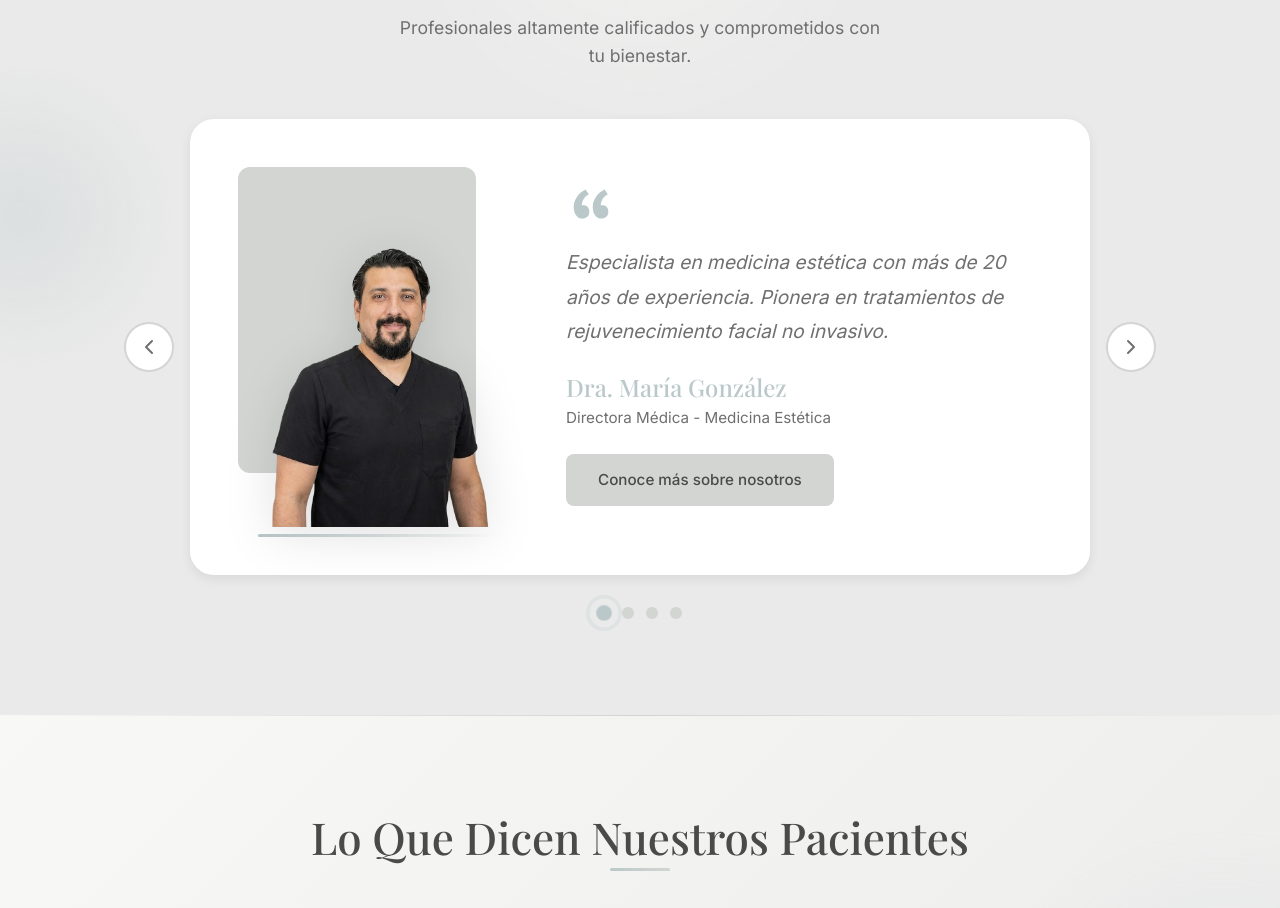
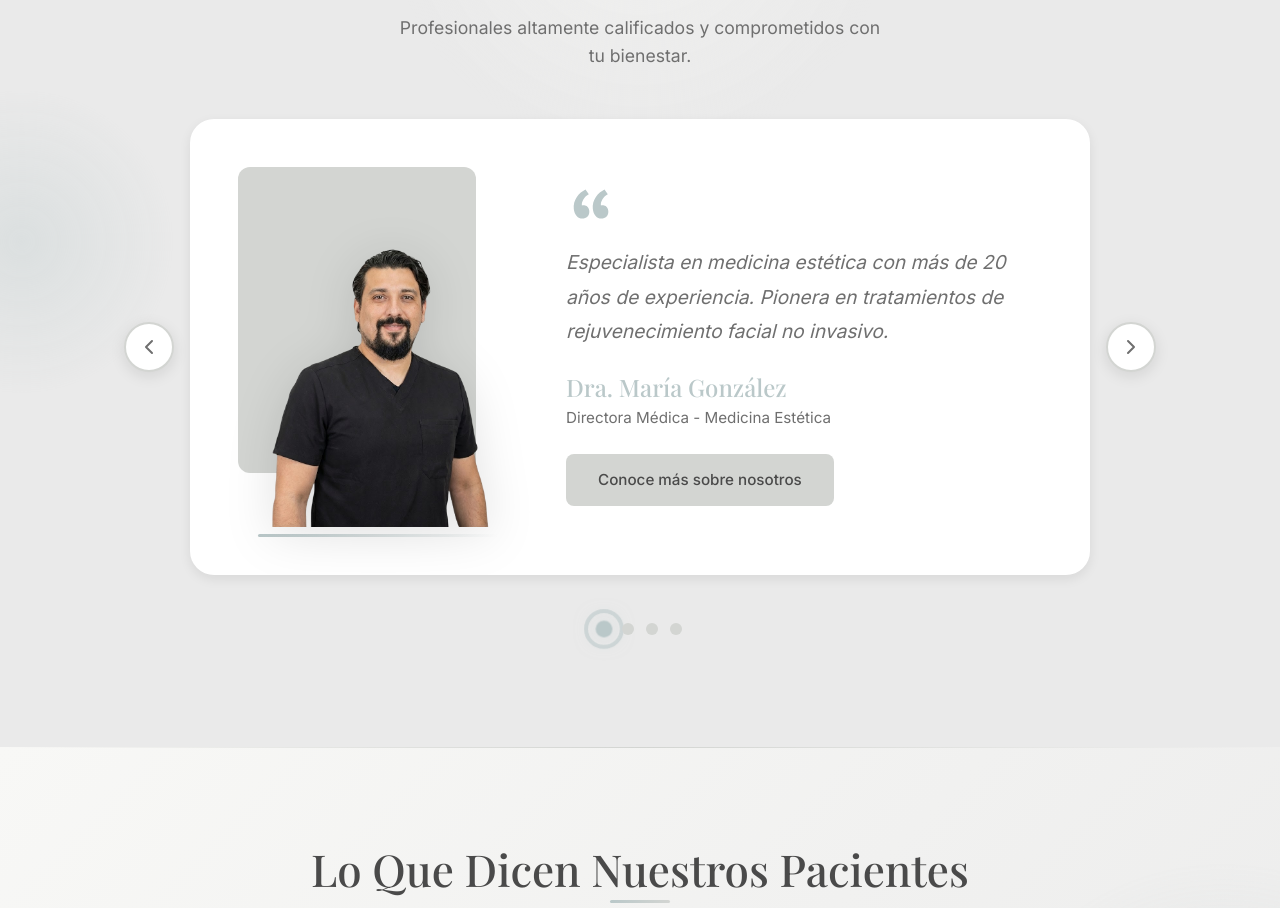
Before and after one commit to ElWenel/spadmed, a Next.js app: page / in a window 1280 px wide. Shown: the part 3449-4357 px from the top of the page. Built offline with nearby package versions, Linux system fonts and the light colour scheme; a web font is replaced by a local one.

Commit message:
Mejorar animaciones del carrusel de doctores y experiencia móvil

```diff
--- a/src/components/About.module.css
+++ b/src/components/About.module.css
@@ -383,13 +383,21 @@
   display: flex;
   align-items: center;
   justify-content: center;
-  gap: 1rem;
+  gap: 0.5rem;
   position: relative;
+  padding: 0 0.5rem;
+}
+
+@media (min-width: 768px) {
+  .doctorCarousel {
+    gap: 1rem;
+    padding: 0;
+  }
 }
 
 .carouselBtn {
-  width: 50px;
-  height: 50px;
+  width: 44px;
+  height: 44px;
   border-radius: 50%;
   background-color: var(--color-white);
   border: 2px solid var(--color-accent-light);
@@ -397,10 +405,18 @@
   align-items: center;
   justify-content: center;
   cursor: pointer;
-  transition: all 0.3s ease;
+  transition: all 0.4s cubic-bezier(0.4, 0, 0.2, 1);
   flex-shrink: 0;
   position: relative;
   overflow: hidden;
+  box-shadow: 0 4px 15px rgba(0,0,0,0.1);
+}
+
+@media (min-width: 768px) {
+  .carouselBtn {
+    width: 50px;
+    height: 50px;
+  }
 }
 
 .carouselBtn::before {
@@ -451,11 +467,49 @@
   gap: 2rem;
   background-color: var(--color-white);
   border-radius: 24px;
-  padding: 2rem;
+  padding: 2rem 1.5rem;
   box-shadow: var(--shadow-md);
   max-width: 900px;
   width: 100%;
-  transition: all 0.3s ease;
+  transition: all 0.4s cubic-bezier(0.4, 0, 0.2, 1);
+  position: relative;
+  overflow: hidden;
+}
+
+/* Transición suave al cambiar de doctor */
+.doctorDisplay.transitioning {
+  opacity: 0.3;
+  transform: scale(0.98);
+}
+
+.doctorDisplay.slideRight:not(.transitioning) {
+  animation: slideInFromRight 0.5s cubic-bezier(0.4, 0, 0.2, 1) forwards;
+}
+
+.doctorDisplay.slideLeft:not(.transitioning) {
+  animation: slideInFromLeft 0.5s cubic-bezier(0.4, 0, 0.2, 1) forwards;
+}
+
+@keyframes slideInFromRight {
+  from {
+    opacity: 0;
+    transform: translateX(30px);
+  }
+  to {
+    opacity: 1;
+    transform: translateX(0);
+  }
+}
+
+@keyframes slideInFromLeft {
+  from {
+    opacity: 0;
+    transform: translateX(-30px);
+  }
+  to {
+    opacity: 1;
+    transform: translateX(0);
+  }
 }
 
 .doctorDisplay:hover {
@@ -473,12 +527,28 @@
 /* Doctor Image Section */
 .doctorImageSection {
   flex-shrink: 0;
+  width: 100%;
+  display: flex;
+  justify-content: center;
+}
+
+@media (min-width: 768px) {
+  .doctorImageSection {
+    width: auto;
+  }
 }
 
 .doctorImageFrame {
   position: relative;
-  width: 250px;
-  height: 320px;
+  width: 220px;
+  height: 280px;
+}
+
+@media (min-width: 480px) {
+  .doctorImageFrame {
+    width: 250px;
+    height: 320px;
+  }
 }
 
 @media (min-width: 768px) {
@@ -514,18 +584,18 @@
   object-position: center bottom;
   z-index: 1;
   filter: drop-shadow(0 8px 24px rgba(0, 0, 0, 0.12));
-  transition: all 0.4s ease;
-  animation: doctorSlideIn 0.5s ease forwards;
+  transition: all 0.5s cubic-bezier(0.4, 0, 0.2, 1);
+  animation: doctorFadeIn 0.6s cubic-bezier(0.4, 0, 0.2, 1) forwards;
 }
 
-@keyframes doctorSlideIn {
-  from {
+@keyframes doctorFadeIn {
+  0% {
     opacity: 0;
-    transform: translateX(-20px);
+    transform: scale(0.9) translateY(20px);
   }
-  to {
+  100% {
     opacity: 1;
-    transform: translateX(0);
+    transform: scale(1) translateY(0);
   }
 }
 
@@ -561,8 +631,20 @@
   height: 40px;
   color: var(--color-accent-primary);
   margin-bottom: 1rem;
-  animation: fadeInDown 0.5s ease 0.2s forwards;
+  animation: popIn 0.5s cubic-bezier(0.68, -0.55, 0.265, 1.55) 0.1s forwards;
   opacity: 0;
+  transform: scale(0);
+}
+
+@keyframes popIn {
+  0% {
+    opacity: 0;
+    transform: scale(0) rotate(-20deg);
+  }
+  100% {
+    opacity: 1;
+    transform: scale(1) rotate(0deg);
+  }
 }
 
 @media (min-width: 768px) {
@@ -578,13 +660,21 @@
 }
 
 .doctorQuote {
-  font-size: 1.1rem;
+  font-size: 1rem;
   line-height: 1.8;
   color: var(--color-text-secondary);
   font-style: italic;
   margin-bottom: 1.5rem;
-  animation: fadeInUp 0.5s ease 0.3s forwards;
+  animation: slideUp 0.5s cubic-bezier(0.4, 0, 0.2, 1) 0.2s forwards;
   opacity: 0;
+  transform: translateY(20px);
+}
+
+@keyframes slideUp {
+  to {
+    opacity: 1;
+    transform: translateY(0);
+  }
 }
 
 @media (min-width: 768px) {
@@ -594,21 +684,35 @@
 }
 
 .doctorDisplayName {
-  font-size: 1.5rem;
+  font-size: 1.4rem;
   color: var(--color-accent-primary);
   font-family: "Playfair Display", Georgia, serif;
   margin-bottom: 0.25rem;
-  animation: fadeInUp 0.5s ease 0.4s forwards;
+  animation: slideUp 0.5s cubic-bezier(0.4, 0, 0.2, 1) 0.3s forwards;
   opacity: 0;
+  transform: translateY(20px);
+}
+
+@media (min-width: 768px) {
+  .doctorDisplayName {
+    font-size: 1.5rem;
+  }
 }
 
 .doctorDisplaySpecialty {
   display: block;
-  font-size: 0.95rem;
+  font-size: 0.9rem;
   color: var(--color-text-secondary);
   margin-bottom: 1.5rem;
-  animation: fadeInUp 0.5s ease 0.5s forwards;
+  animation: slideUp 0.5s cubic-bezier(0.4, 0, 0.2, 1) 0.4s forwards;
   opacity: 0;
+  transform: translateY(20px);
+}
+
+@media (min-width: 768px) {
+  .doctorDisplaySpecialty {
+    font-size: 0.95rem;
+  }
 }
 
 @keyframes fadeInDown {
@@ -678,19 +782,31 @@
 .carouselDots {
   display: flex;
   justify-content: center;
-  gap: 0.75rem;
+  gap: 1rem;
   margin-top: 2rem;
+  padding: 1rem 0;
 }
 
 .dot {
-  width: 12px;
-  height: 12px;
+  width: 14px;
+  height: 14px;
   border-radius: 50%;
   background-color: var(--color-accent-light);
   border: none;
   cursor: pointer;
-  transition: all 0.3s ease;
+  transition: all 0.4s cubic-bezier(0.4, 0, 0.2, 1);
   position: relative;
+}
+
+@media (min-width: 768px) {
+  .dot {
+    width: 12px;
+    height: 12px;
+  }
+
+  .carouselDots {
+    gap: 0.75rem;
+  }
 }
 
 .dot::before {
@@ -699,12 +815,12 @@
   inset: -4px;
   border-radius: 50%;
   border: 2px solid transparent;
-  transition: all 0.3s ease;
+  transition: all 0.4s ease;
 }
 
 .dot:hover {
   background-color: var(--color-accent-primary);
-  transform: scale(1.2);
+  transform: scale(1.3);
 }
 
 .dot:hover::before {
@@ -713,21 +829,22 @@
 
 .dot.dotActive {
   background-color: var(--color-accent-primary);
-  transform: scale(1.3);
+  transform: scale(1.4);
+  box-shadow: 0 0 15px rgba(186, 200, 201, 0.6);
 }
 
 .dot.dotActive::before {
   border-color: var(--color-accent-primary);
-  animation: dotPulse 2s ease-in-out infinite;
+  animation: dotRipple 1.5s ease-in-out infinite;
 }
 
-@keyframes dotPulse {
-  0%, 100% {
+@keyframes dotRipple {
+  0% {
     transform: scale(1);
     opacity: 1;
   }
-  50% {
-    transform: scale(1.5);
+  100% {
+    transform: scale(2);
     opacity: 0;
   }
 }
--- a/src/components/About.tsx
+++ b/src/components/About.tsx
@@ -80,6 +80,8 @@ const About: React.FC = () => {
   const { t, language } = useLanguage();
   const [isVisible, setIsVisible] = useState(false);
   const [activeDoctor, setActiveDoctor] = useState(0);
+  const [isTransitioning, setIsTransitioning] = useState(false);
+  const [slideDirection, setSlideDirection] = useState<'left' | 'right'>('right');
   const sectionRef = useRef<HTMLElement>(null);
 
   const valueIcons = [
@@ -143,6 +145,35 @@ const About: React.FC = () => {
 
     return () => observer.disconnect();
   }, []);
+
+  const changeDoctor = (newIndex: number, direction: 'left' | 'right') => {
+    if (isTransitioning) return;
+    setSlideDirection(direction);
+    setIsTransitioning(true);
+
+    setTimeout(() => {
+      setActiveDoctor(newIndex);
+      setTimeout(() => {
+        setIsTransitioning(false);
+      }, 50);
+    }, 300);
+  };
+
+  const nextDoctor = () => {
+    const newIndex = (activeDoctor + 1) % doctors.length;
+    changeDoctor(newIndex, 'right');
+  };
+
+  const prevDoctor = () => {
+    const newIndex = (activeDoctor - 1 + doctors.length) % doctors.length;
+    changeDoctor(newIndex, 'left');
+  };
+
+  const goToDoctor = (index: number) => {
+    if (index === activeDoctor) return;
+    const direction = index > activeDoctor ? 'right' : 'left';
+    changeDoctor(index, direction);
+  };
 
   return (
     <section id="about" className={styles.about} ref={sectionRef}>
@@ -237,7 +268,7 @@ const About: React.FC = () => {
             {/* Navigation Left */}
             <button
               className={`${styles.carouselBtn} ${styles.carouselBtnLeft}`}
-              onClick={() => setActiveDoctor((prev) => (prev - 1 + doctors.length) % doctors.length)}
+              onClick={prevDoctor}
               aria-label="Previous doctor"
             >
               <svg viewBox="0 0 24 24" fill="none" stroke="currentColor" strokeWidth="2">
@@ -246,7 +277,7 @@ const About: React.FC = () => {
             </button>
 
             {/* Doctor Display */}
-            <div className={styles.doctorDisplay}>
+            <div className={`${styles.doctorDisplay} ${isTransitioning ? styles.transitioning : ''} ${slideDirection === 'left' ? styles.slideLeft : styles.slideRight}`}>
               <div className={styles.doctorImageSection}>
                 <div className={styles.doctorImageFrame}>
                   <div className={styles.imageDecorSquare}></div>
@@ -254,12 +285,13 @@ const About: React.FC = () => {
                     src={doctors[activeDoctor].image}
                     alt={t(doctors[activeDoctor].nameKey)}
                     className={styles.doctorMainPhoto}
+                    key={activeDoctor}
                   />
                   <div className={styles.imageDecorLine}></div>
                 </div>
               </div>
 
-              <div className={styles.doctorContentSection}>
+              <div className={styles.doctorContentSection} key={`content-${activeDoctor}`}>
                 <div className={styles.quoteIcon}>
                   <svg viewBox="0 0 24 24" fill="currentColor">
                     <path d="M11.192 15.757c0-.88-.23-1.618-.69-2.217-.326-.412-.768-.683-1.327-.812-.55-.128-1.07-.137-1.54-.028-.16-.95.1-1.956.76-3.022.66-1.065 1.515-1.867 2.558-2.403L9.373 5c-.8.396-1.56.898-2.26 1.505-.71.607-1.34 1.305-1.9 2.094s-.98 1.68-1.25 2.69-.346 2.04-.217 3.1c.168 1.4.62 2.52 1.356 3.35.735.84 1.652 1.26 2.748 1.26.965 0 1.766-.29 2.4-.878.628-.576.94-1.365.94-2.368l.002.003zm9.124 0c0-.88-.23-1.618-.69-2.217-.326-.42-.77-.692-1.327-.817-.56-.124-1.074-.13-1.54-.022-.16-.94.09-1.95.75-3.02.66-1.06 1.514-1.86 2.557-2.4L18.49 5c-.8.396-1.555.898-2.26 1.505-.708.607-1.34 1.305-1.894 2.094-.556.79-.97 1.68-1.24 2.69-.273 1-.345 2.04-.217 3.1.165 1.4.615 2.52 1.35 3.35.732.833 1.646 1.25 2.742 1.25.967 0 1.768-.29 2.402-.876.627-.576.942-1.365.942-2.368v.01z" />
@@ -278,7 +310,7 @@ const About: React.FC = () => {
             {/* Navigation Right */}
             <button
               className={`${styles.carouselBtn} ${styles.carouselBtnRight}`}
-              onClick={() => setActiveDoctor((prev) => (prev + 1) % doctors.length)}
+              onClick={nextDoctor}
               aria-label="Next doctor"
             >
               <svg viewBox="0 0 24 24" fill="none" stroke="currentColor" strokeWidth="2">
@@ -293,7 +325,7 @@ const About: React.FC = () => {
               <button
                 key={index}
                 className={`${styles.dot} ${activeDoctor === index ? styles.dotActive : ""}`}
-                onClick={() => setActiveDoctor(index)}
+                onClick={() => goToDoctor(index)}
                 aria-label={`Go to doctor ${index + 1}`}
               />
             ))}
```
